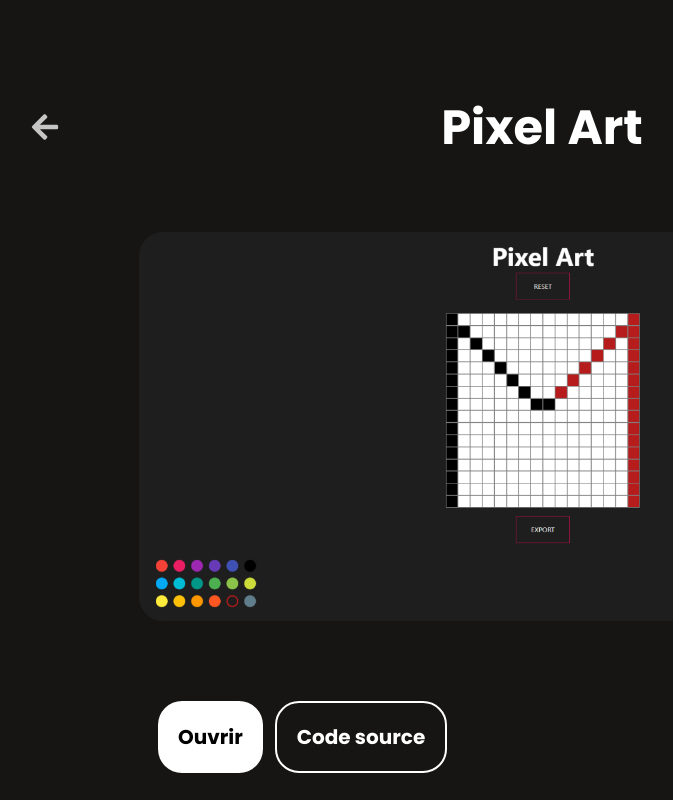
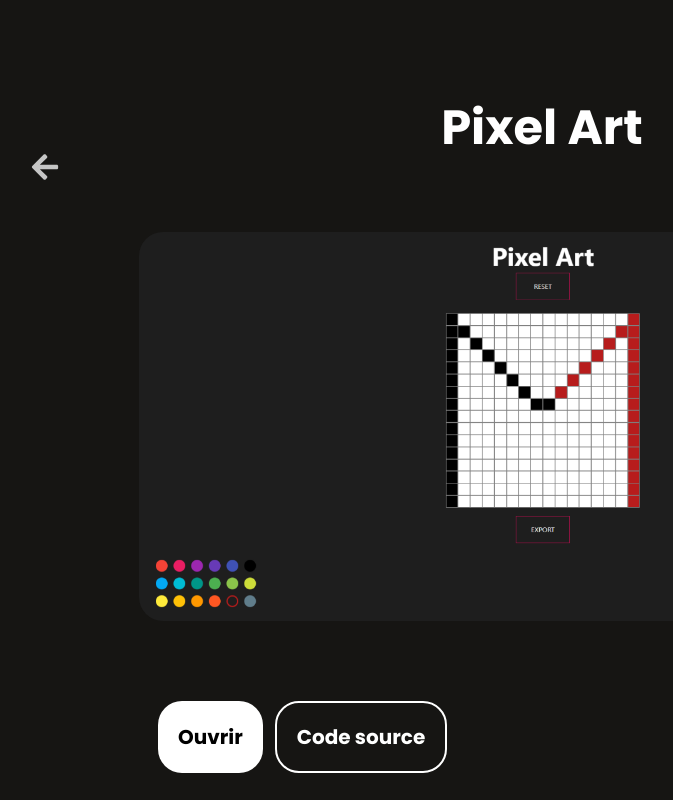
Before and after one commit to MehdiDiasGomes/Mon-portfolio, a React (Vite) app: page /pixelart in a window 1280 px wide. Shown: the top 800 px of the page, without its empty margins (98-771 px from the left). Built offline with nearby package versions, Linux system fonts and the light colour scheme.

Commit message:
💄 Ajout animation pages projets

```diff
--- a/src/Pages/Projets/Devinette.jsx
+++ b/src/Pages/Projets/Devinette.jsx
@@ -1,8 +1,10 @@
 import React from 'react'
 import ProjetTemplate from '../../Components/ProjetsContenu/index'
+import Fade from 'react-reveal/Fade'
 
 const Devinette = ({ data }) => {
   return (
+    <Fade>
       <ProjetTemplate
         key={data.titre}
         titre={data.titre}
@@ -17,6 +19,7 @@
         lienOuvrir={data.lienOuvrir}
         lienCode={data.lienCode}
       />
+    </Fade>
   )
 }
 
--- a/src/Pages/Projets/PixelArt.jsx
+++ b/src/Pages/Projets/PixelArt.jsx
@@ -1,8 +1,10 @@
 import React from 'react'
 import ProjetsTemplate from '../../Components/ProjetsContenu/index'
+import Fade from 'react-reveal/Fade'
 
 const PixelArt = ({ data }) => {
   return (
+    <Fade>
       <ProjetsTemplate
         key={data.titre}
         titre={data.titre}
@@ -17,6 +19,7 @@
         lienOuvrir={data.lienOuvrir}
         lienCode={data.lienCode}
       />
+    </Fade>
   )
 }
 
--- a/src/Pages/Projets/ToDoList.jsx
+++ b/src/Pages/Projets/ToDoList.jsx
@@ -1,8 +1,10 @@
 import React from 'react'
 import ProjetTemplate from '../../Components/ProjetsContenu/index'
+import Fade from 'react-reveal/Fade'
 
 const ToDoList = ({ data }) => {
   return (
+    <Fade>
       <ProjetTemplate
         key={data.titre}
         titre={data.titre}
@@ -17,6 +19,7 @@
         lienOuvrir={data.lienOuvrir}
         lienCode={data.lienCode}
       />
+    </Fade>
   )
 }
 
```
Lines whose indentation alone changed are shown as unchanged.
